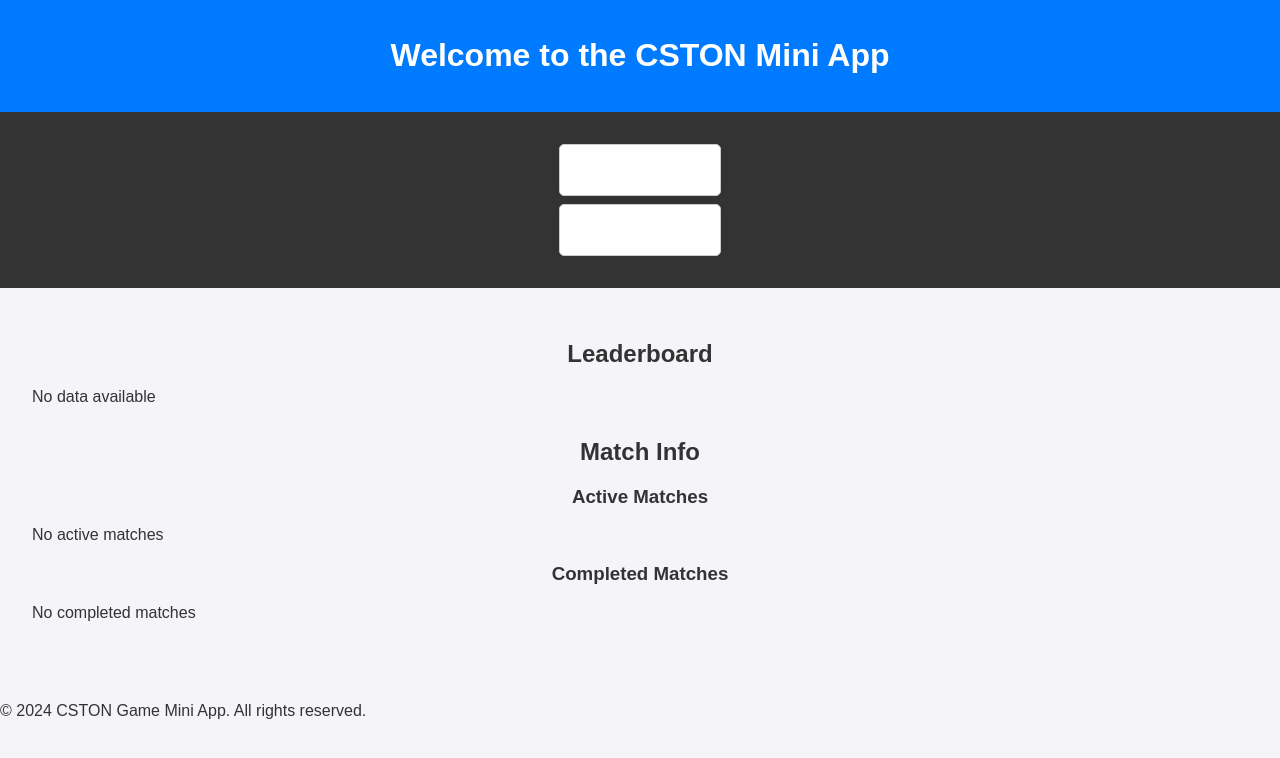
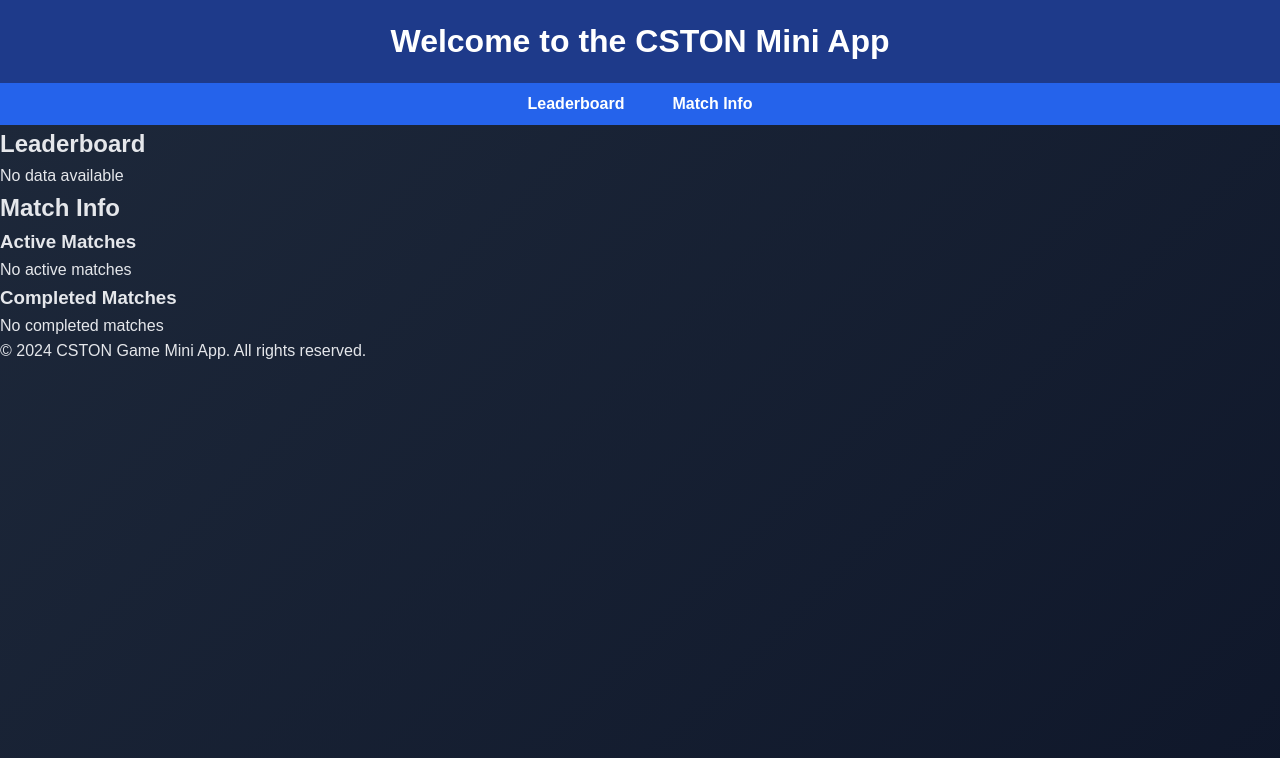
Before and after one commit to EffeneR/CSTON, a website: page public/index.html in a window 1280 px wide. Drawn offline with Linux system fonts and the light colour scheme; no server answers.

Commit message:
Update style.css

```diff
--- a/public/style.css
+++ b/public/style.css
@@ -1,57 +1,52 @@
-body {
-    font-family: Arial, sans-serif;
+/* General Reset */
+body, h1, h2, h3, ul, li, p, a {
     margin: 0;
     padding: 0;
-    background-color: #f4f4f9;
-    color: #333;
+    box-sizing: border-box;
 }
 
-header {
-    background-color: #007bff;
-    color: white;
-    padding: 1em 0;
-    text-align: center;
+/* Body Styling */
+body {
+    font-family: 'Arial', sans-serif;
+    line-height: 1.6;
+    background: linear-gradient(135deg, #1e293b, #0f172a);
+    color: #e5e7eb;
+    margin: 0;
+    display: flex;
+    flex-direction: column;
+    min-height: 100vh;
 }
 
+/* Header */
+header {
+    background-color: #1e3a8a;
+    color: white;
+    padding: 1rem 2rem;
+    text-align: center;
+    box-shadow: 0px 4px 6px rgba(0, 0, 0, 0.2);
+}
+
+/* Navigation */
 nav {
+    background-color: #2563eb;
     display: flex;
     justify-content: center;
-    background: #333;
-    padding: 0.5em;
+    padding: 0.5rem 0;
 }
 
-nav a {
-    color: white;
-    margin: 0 1em;
-    text-decoration: none;
-    font-weight: bold;
+nav ul {
+    list-style: none;
+    display: flex;
+    gap: 1rem;
 }
 
-nav a:hover {
-    text-decoration: underline;
+nav ul li a {
+    text-decoration: none;
+    color: white;
+    font-weight: bold;
+    padding: 0.5rem 1rem;
+    transition: background-color 0.3s;
 }
 
-main {
-    padding: 2em;
-}
-
-section {
-    margin-bottom: 2em;
-}
-
-h1, h2, h3 {
-    text-align: center;
-}
-
-ul {
-    list-style: none;
-    padding: 0;
-}
-
-ul li {
-    background: white;
-    border: 1px solid #ccc;
-    padding: 1em;
-    margin: 0.5em 0;
-    border-radius: 5px;
-}
+nav ul li a:hover {
+    background-color: #1e40af;
```
